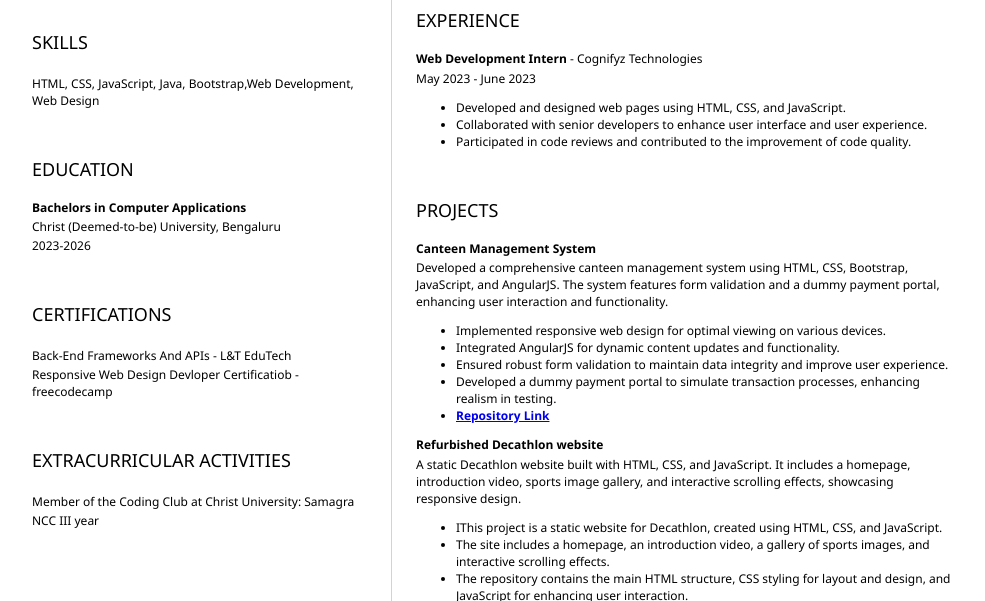
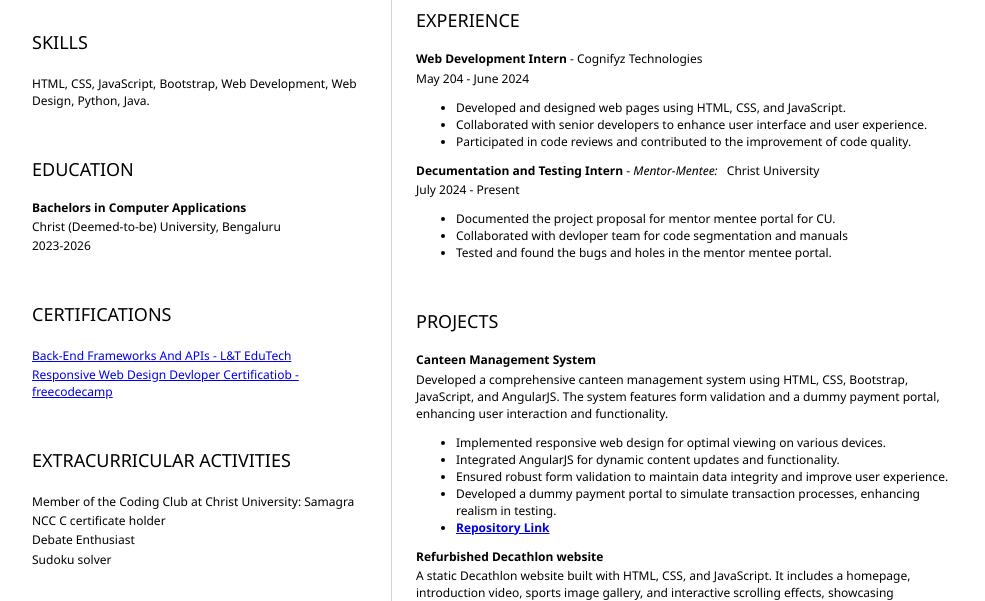
Before and after one commit to yesanisha/anisha.github.io, a plain HTML site: page index.html in a window 1280 px wide. Shown: the part 351-952 px from the top of the page, without its empty margins (152-1137 px from the left). Drawn offline with Linux system fonts and the light colour scheme.

Commit message:
Update index.html

```diff
--- a/index.html
+++ b/index.html
@@ -35,7 +35,7 @@
             </section>
             <section>
                 <h2>SKILLS</h2>
-                <p>HTML, CSS, JavaScript, Java, Bootstrap,Web Development, Web Design</p>
+                <p>HTML, CSS, JavaScript, Bootstrap, Web Development, Web Design, Python, Java. </p>
             </section>
             <section>
                 <h2>EDUCATION</h2>
@@ -46,13 +46,23 @@
 
             <section>
                 <h2>CERTIFICATIONS</h2>
-                <p>Back-End Frameworks And APIs - L&T EduTech</p>
-                <p>Responsive Web Design Devloper Certificatiob - freecodecamp</p>
+                <p>
+                    <a href= "https://iggnitewebcertification.lntedutech.com/?certificationID=hrNtkQ_94q87omy_400012311367831&name=ANISHA%20KUMARI&course=Back-End%20Frameworks%20And%20APIs">
+                        Back-End Frameworks And APIs - L&T EduTech
+                    </a>
+                </p>
+                <p>
+                    <a href= "https://www.freecodecamp.org/certification/anisha_kumari/responsive-web-design">
+                        Responsive Web Design Devloper Certificatiob - freecodecamp
+                    </a>
+                </p>
             </section>
             <section>
                 <h2>EXTRACURRICULAR ACTIVITIES</h2>
                 <p>Member of the Coding Club at Christ University: Samagra</p>
-                <p>NCC III year </p>
+                <p>NCC C certificate holder </p>
+                <p>Debate Enthusiast</p>
+                <p>Sudoku solver</p>
 
             </section>
         </article>
@@ -66,12 +76,21 @@
             <section>
                 <h2>EXPERIENCE</h2>
                 <b>Web Development Intern</b> - Cognifyz Technologies
-                <p>May 2023 - June 2023</p>
+                <p>May 204 - June 2024</p>
                 <ul>
                     <li>Developed and designed web pages using HTML, CSS, and JavaScript.</li>
                     <li>Collaborated with senior developers to enhance user interface and user experience.</li>
                     <li>Participated in code reviews and contributed to the improvement of code quality.</li>
                 </ul>
+
+                <b>Decumentation and Testing Intern</b> - <i>Mentor-Mentee: </i> Christ University
+                <p>July 2024 - Present</p>
+                <ul>
+                    <li>Documented the project proposal for mentor mentee portal for CU.</li>
+                    <li>Collaborated with devloper team for code segmentation and manuals</li>
+                    <li>Tested and found the bugs and holes in the mentor mentee portal.</li>
+                </ul>
+
             </section>
             <section>
                 <h2>PROJECTS</h2>
```
